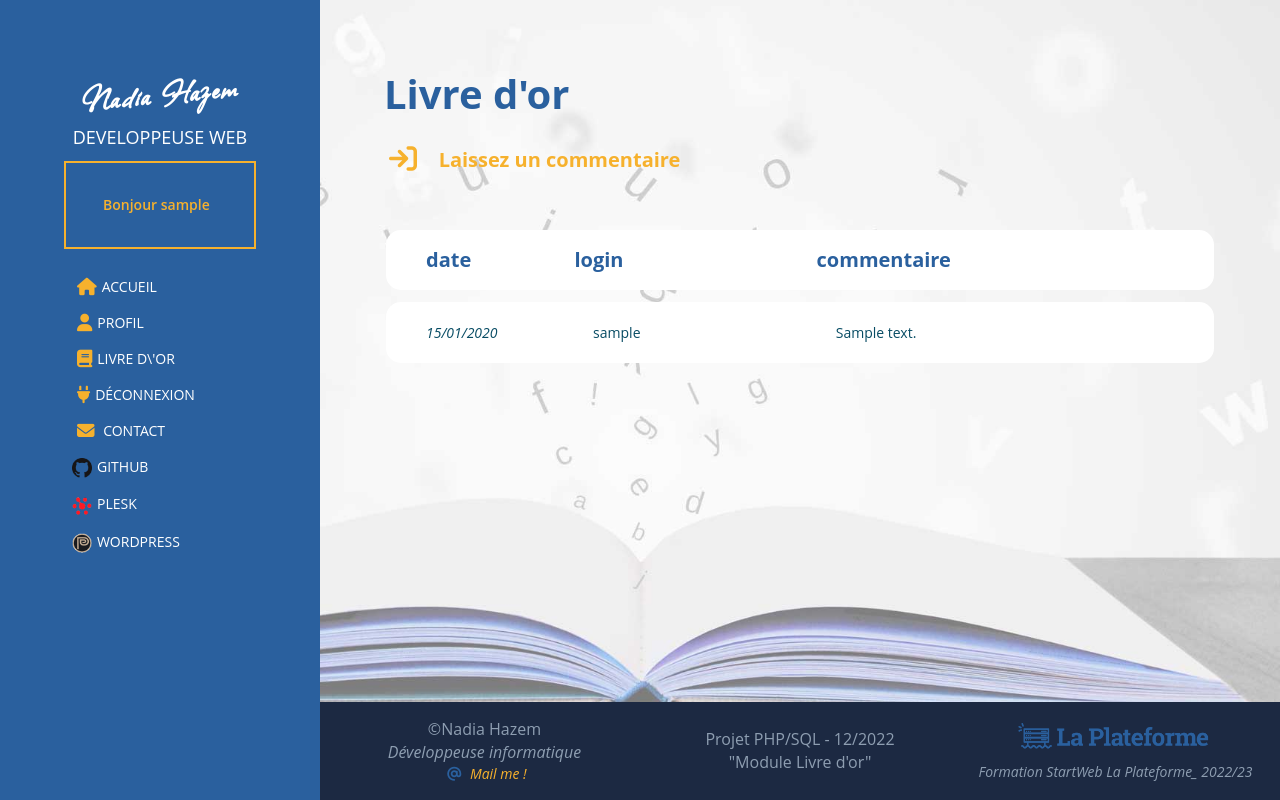
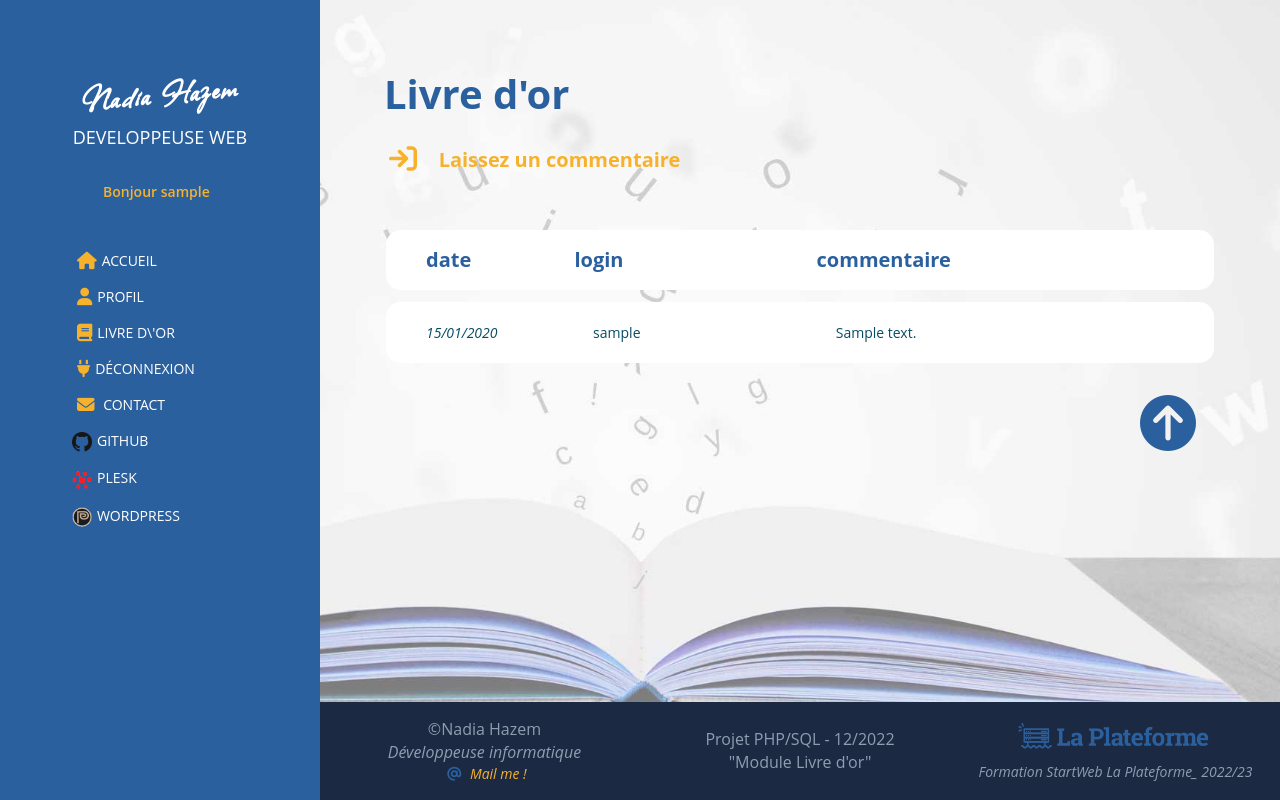
Before and after one commit to nadia-hazem/livre-or, a PHP site: page /livre-or.php in a window 1280 px wide. Run offline with PHP 8.4, Linux system fonts and the light colour scheme; the visitor is signed in with stand-in values (Sample User, id 1); tables that the repository leaves empty or names only in its code hold one stand-in row (values such as "Sample post"); some libraries are stand-ins or nearby versions; some web fonts are replaced.

Commit message:
améliorations

```diff
--- a/commentaire.php
+++ b/commentaire.php
@@ -1,7 +1,7 @@
 <?php include 'header.php';?>
 <?php include 'dbconnect.php';?> <!--connexion à la base de données-->
 <?php
-    $id = $_SESSION['id'];
+$id = $_SESSION['id'];
 ?>
 
 <main>
@@ -42,7 +42,8 @@
         ?>
 
 
-            <h2>Laissez un commentaire</h2>
+            <h2 class="animtop">Laissez un commentaire</h2>
+
             <form action="" method="post">
                 <textarea name="commentaire" cols="50" rows="10" placeholder="Merci d'avoir testé ce module !
                                                                                 Votre commentaire"></textarea>
--- a/css/style.css
+++ b/css/style.css
@@ -31,7 +31,7 @@ body {
 }
 p {font-size: 16px;}
 h1 {font-size: 40px; color: #2A609E;}
-h2 {font-size: 30px; color: #2A609E;}
+h2 {font-size: 30px; color: #2A609E; padding-bottom: 2rem; }
 h3 {font-size: 20px; color: #2A609E;}
 
 a {
@@ -289,19 +289,26 @@ footer {
     font-size: 20px;
 }
 
-.bonjour {
-    padding: 2rem;
+/*** bonjour ***/
+.text {
+    line-height: 30px;
+    padding: 1rem;
     color: #F6B12D;
     font-weight: 600;
     display: block!important;
     width: 100%;
     clear: both;
-    border: 2px solid #F6B12D;
 }
+
 .folio {
     clear: both;
 }
-
+i.fa-solid.fa-4x.fa-circle-arrow-up {
+    color: #2A609E;
+    margin-top: 20px;
+    float: right;
+    padding-right: 20px;
+}
 /*=============*/
 /***  TABLES  ***/
 /*=============*/
--- a/header.php
+++ b/header.php
@@ -21,6 +21,7 @@
             <p class="name">Nadia Hazem</p>
             <p class="job">Developpeuse web</p>
         </div>
+
         <nav class="nav">
             <!-- tester si l'utilisateur est connecté -->
             <?php
@@ -35,8 +36,7 @@
                     $user = $_SESSION['login'];
                     // afficher les liens menus correspondants à la session
             ?>
-
-                <div class="txtcenter bonjour"><?php echo "Bonjour $user &nbsp;"; // connecté?>  </div>  <br>
+                <div class="txtcenter text"><?php echo "Bonjour $user &nbsp;"; // connecté?>  </div>  <br>
                 <a class="nav_link" href="index.php"><i class="fa-solid fa-lg fa-home"></i>Accueil</a>
                 <a class="nav_link" href="profil.php"><i class="fa-solid fa-lg fa-user"></i>Profil</a>
                 <a class="nav_link" href="livre-or.php"><i class="fa-solid fa-lg fa-book"></i>Livre d\'or</a>
@@ -63,4 +63,5 @@
                 </div>
 
         </nav>
+
     </header>
--- a/index.php
+++ b/index.php
@@ -13,5 +13,4 @@
     </div> <!-- /content -->
 </main>
 
-
 <?php include 'footer.php';?>
--- a/livre-or.php
+++ b/livre-or.php
@@ -1,7 +1,7 @@
 <?php include 'header.php';?>
     <?php include 'dbconnect.php';?> <!--connexion à la base de données-->
 
-    <main>
+    <main id="main">
         <h1 class="animtop">Livre d'or</h1>
 
         <?php
@@ -37,10 +37,10 @@
                     <?php } ?>
                 </tbody>
             </table>
+            <a href="#main"><i class="fa-solid fa-4x fa-circle-arrow-up"></i></a>
         </div> <!-- /content -->
+
         <?php
-
-
             mysqli_close($conn); // on ferme la connexion à MySQL
         ?>
 
--- a/profil.php
+++ b/profil.php
@@ -15,7 +15,6 @@
 
 <main>
     <div class="content">
-        <div>
         <h1 class="animtop">Mon Profil</h1>
 
         <div class="row strech center wrap zoom">
@@ -49,7 +48,8 @@
                     $login = $_POST ['login'];
                     $_SESSION['login'] = $login;
                     $_SESSION['password'] = $password;
-                    echo "Modification effectuée avec succès !";
+                    echo "<b>Modification effectuée avec succès !</b>";
+                    header('Location: profil.php');
 
                 } else {
                     echo "<p style='color:red'>Mot de passe incorrect</p>";
```
Also changed, not shown: css/animations.css (+7 -5 lines), img/pen.png.
